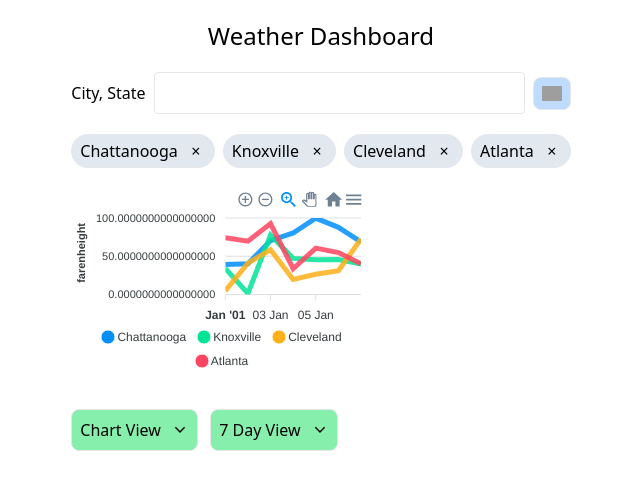
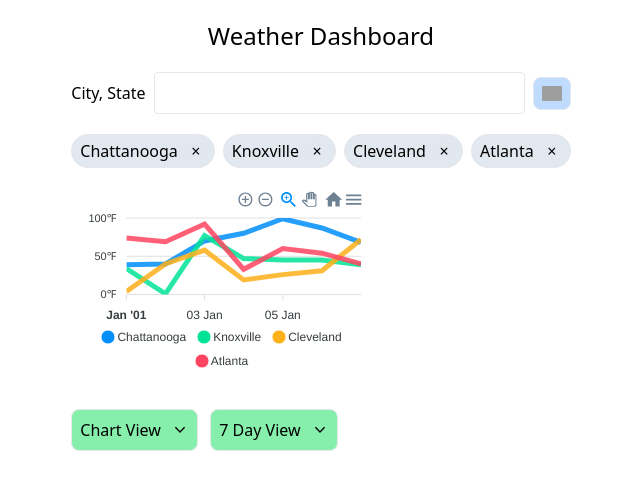
Before and after one commit to CharlesTaylor7/open-weather-dashboard, a React (Vite) app: page / in a window 1280 px wide. Shown: the top 490 px of the page, without its empty margins (319-959 px from the left). Built offline with nearby package versions, Linux system fonts and the light colour scheme; grey boxes are pictures that could not be loaded.

Commit message:
Label as degrees farenheight

```diff
--- a/src/components/Mockup.tsx
+++ b/src/components/Mockup.tsx
@@ -96,7 +96,7 @@ function randomTimeSeries(name: string): TimeSeries {
     name,
     data: Array.from({ length: 7 }, (_, k) => ({
       x: `01-${k + 1}`,
-      y: Math.random() * 100,
+      y: Math.floor(Math.random() * 100),
     })),
   };
 }
--- a/src/components/TimeSeriesLineChart.tsx
+++ b/src/components/TimeSeriesLineChart.tsx
@@ -39,7 +39,10 @@ function defaultChartOptions() {
     series: [],
     yaxis: {
       type: 'numeric',
-      title: { text: 'farenheight' },
+      //title: { text: 'farenheight' },
+      labels: {
+        formatter: (value: number) => `${value}℉`,
+      },
     },
     xaxis: {
       type: 'datetime',
```
